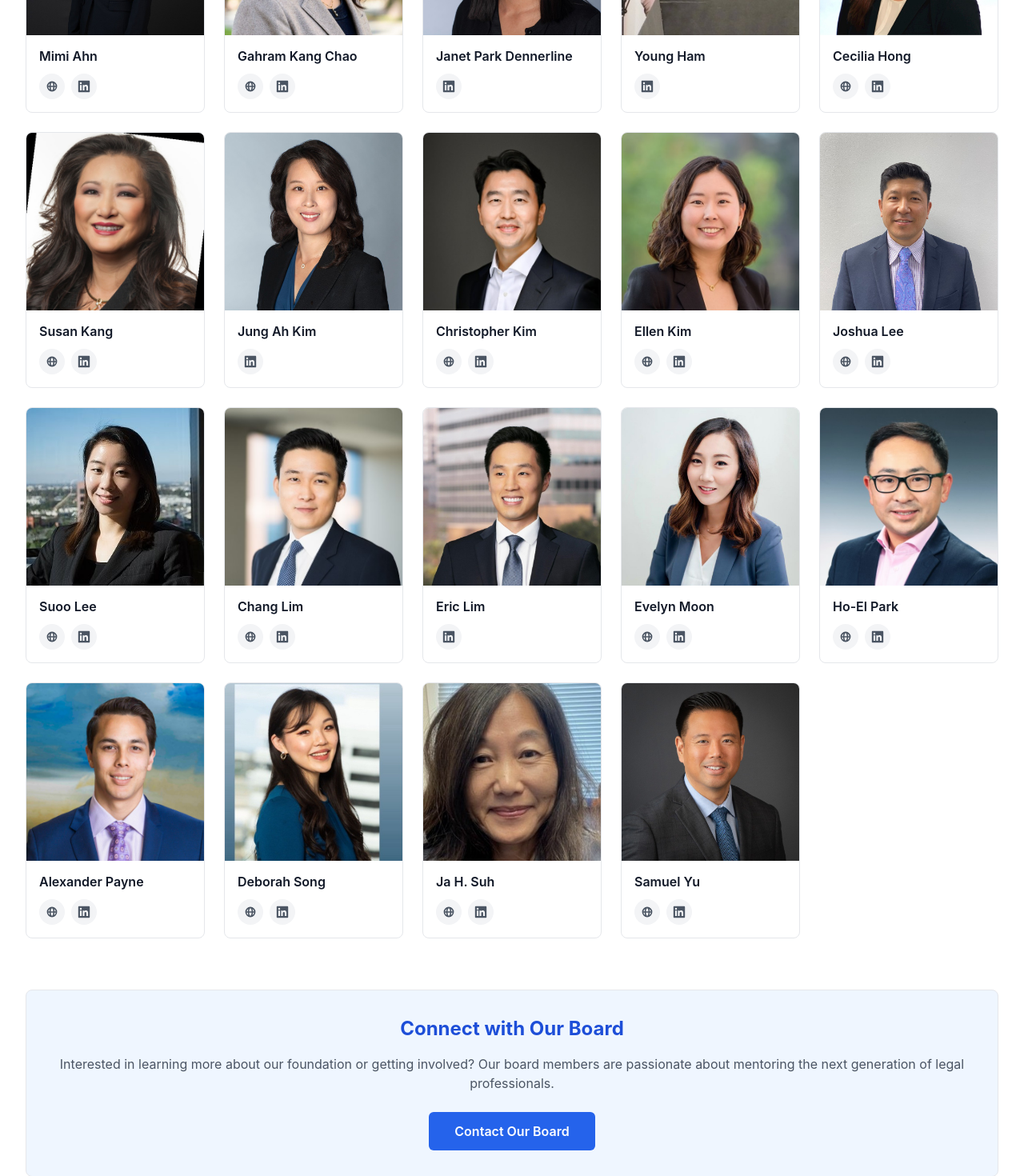
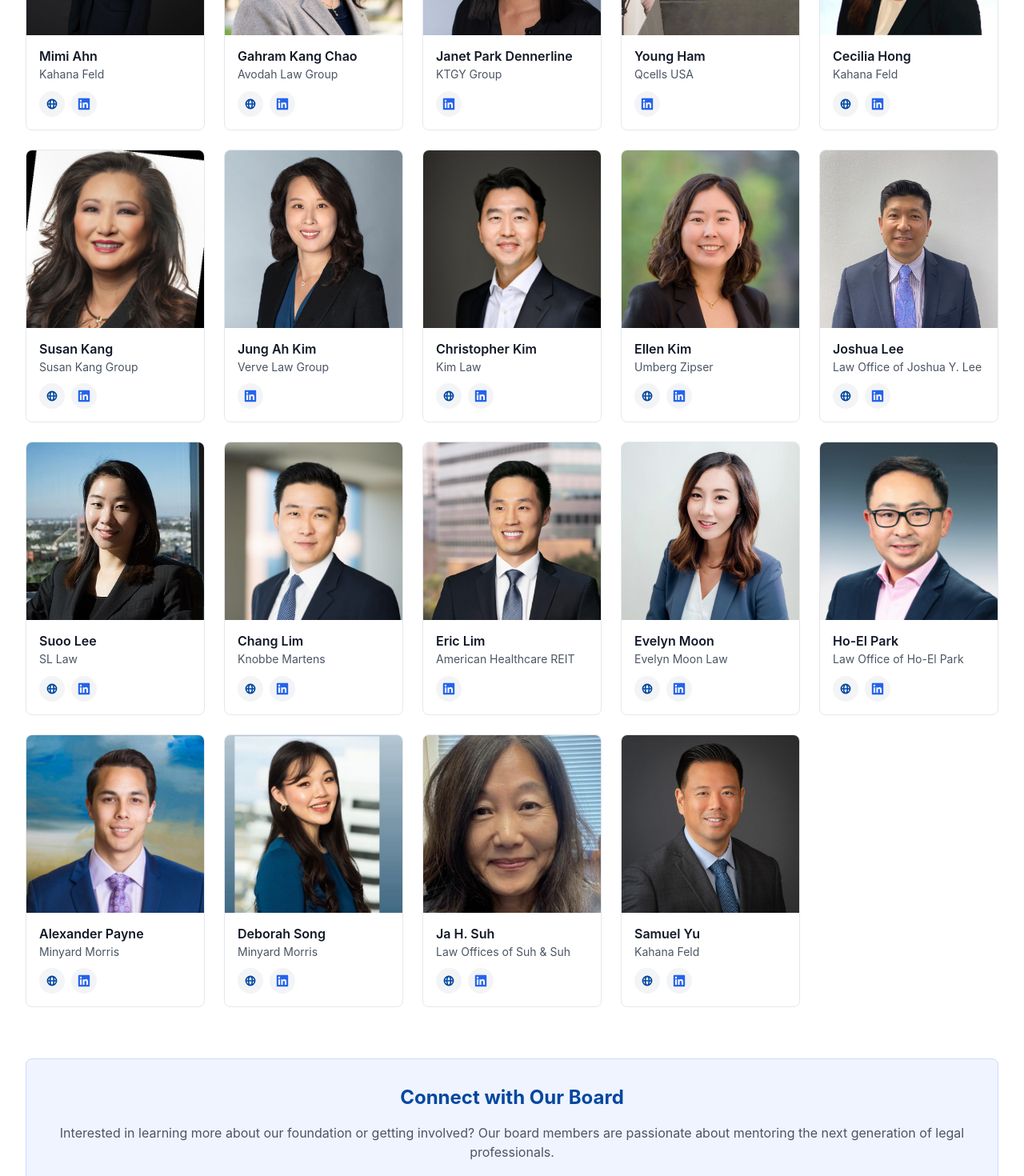
Before and after one commit to quadra2003/ockabaf, a Next.js app: page /board in a window 1280 px wide. Shown: the part 420-1890 px from the top of the page at 80% size. Built offline with nearby package versions, Linux system fonts and the light colour scheme.

Commit message:
Update board.js

```diff
--- a/pages/board.js
+++ b/pages/board.js
@@ -2,25 +2,25 @@ import Layout from '../components/Layout'
 
 export default function Board() {
   const boardMembers = [
-    { name: "Mimi Ahn", photo: "Mimi.jpg", website: "https://kahanafeld.com/team-member/mimi-ahn-esq/", linkedin: "https://www.linkedin.com/in/mimi-ahn-81480389/" },
-    { name: "Gahram Kang Chao", photo: "Gahram.jpg", website: "https://avodahlawgroup.com/about-us/gahram-kang-chao/", linkedin: "https://www.linkedin.com/in/gahram-kang-chao-1040001/" },
-    { name: "Janet Park Dennerline", photo: "Janet.jpg", website: "", linkedin: "https://www.linkedin.com/in/jdennerline/" },
-    { name: "Young Ham", photo: "Young.jpg", website: "", linkedin: "https://www.linkedin.com/in/jdyoungham/" },
-    { name: "Cecilia Hong", photo: "Cecilia.jpg", website: "https://kahanafeld.com/team-member/cecilia-hong-esq/", linkedin: "https://www.linkedin.com/in/cecilia-hong-bb614830/" },
-    { name: "Susan Kang", photo: "Susan.jpg", website: "https://susankanggroup.com/", linkedin: "https://www.linkedin.com/in/susan-heesoo-%ED%9D%AC%EC%88%98-kang-%EA%B0%95-89829950/" },
-    { name: "Jung Ah Kim", photo: "JungAh.jpg", website: "", linkedin: "https://www.linkedin.com/in/jung-ah-kim-03044b218/" },
-    { name: "Christopher Kim", photo: "Chris.jpg", website: "https://www.kimlawapc.com/about-christopher-kim/", linkedin: "https://www.linkedin.com/in/christopher-t-kim/" },
-    { name: "Ellen Kim", photo: "Ellen.jpg", website: "https://www.umbergzipser.com/profiles/ellen-kim/", linkedin: "https://www.linkedin.com/in/ellen-kim-1ab58859/" },
-    { name: "Joshua Lee", photo: "Joshua.jpg", website: "https://lawandevidence.com/", linkedin: "https://www.linkedin.com/in/joshuaylee/" },
-    { name: "Suoo Lee", photo: "Suoo.jpg", website: "https://sllawpc.com/suoo-lee/", linkedin: "https://www.linkedin.com/in/suoo-lee-9a1636139/" },
-    { name: "Chang Lim", photo: "Chang.jpg", website: "https://www.knobbe.com/professionals/chang-lim/", linkedin: "https://www.linkedin.com/in/changsiklim/" },
-    { name: "Eric Lim", photo: "Eric.jpg", website: "", linkedin: "https://www.linkedin.com/in/eric-lim-01/" },
-    { name: "Evelyn Moon", photo: "Evelyn.jpg", website: "https://evelynmoon.com/about/", linkedin: "https://www.linkedin.com/in/attorneyevelyn/" },
-    { name: "Ho-El Park", photo: "HoEl.jpg", website: "https://www.hparklaw.com/attorney-profile", linkedin: "https://www.linkedin.com/in/ho-el-park-a038b13/" },
-    { name: "Alexander Payne", photo: "Alex.jpg", website: "https://www.minyardmorris.com/attorney/alexander-payne/", linkedin: "https://www.linkedin.com/in/alexander-payne-cfls-26b76050/" },
-    { name: "Deborah Song", photo: "Deborah.jpg", website: "https://www.minyardmorris.com/attorney/deborah-j-song/", linkedin: "https://www.linkedin.com/in/deborah-jieun-song-esq-b245521aa/" },
-    { name: "Ja H. Suh", photo: "Ja.jpg", website: "https://suhlaw.com/about-1", linkedin: "https://www.linkedin.com/in/ja-h-suh-3235282/" },
-    { name: "Samuel Yu", photo: "Samuel.jpg", website: "https://kahanafeld.com/team-member/samuel-yu-esq/", linkedin: "https://www.linkedin.com/in/samuel-yu-6277721b/" }
+    { name: "Mimi Ahn", affiliation: "Kahana Feld", photo: "Mimi.jpg", website: "https://kahanafeld.com/team-member/mimi-ahn-esq/", linkedin: "https://www.linkedin.com/in/mimi-ahn-81480389/" },
+    { name: "Gahram Kang Chao", affiliation: "Avodah Law Group", photo: "Gahram.jpg", website: "https://avodahlawgroup.com/about-us/gahram-kang-chao/", linkedin: "https://www.linkedin.com/in/gahram-kang-chao-1040001/" },
+    { name: "Janet Park Dennerline", affiliation: "KTGY Group", photo: "Janet.jpg", website: "", linkedin: "https://www.linkedin.com/in/jdennerline/" },
+    { name: "Young Ham", affiliation: "Qcells USA", photo: "Young.jpg", website: "", linkedin: "https://www.linkedin.com/in/jdyoungham/" },
+    { name: "Cecilia Hong", affiliation: "Kahana Feld", photo: "Cecilia.jpg", website: "https://kahanafeld.com/team-member/cecilia-hong-esq/", linkedin: "https://www.linkedin.com/in/cecilia-hong-bb614830/" },
+    { name: "Susan Kang", affiliation: "Susan Kang Group", photo: "Susan.jpg", website: "https://susankanggroup.com/", linkedin: "https://www.linkedin.com/in/susan-heesoo-%ED%9D%AC%EC%88%98-kang-%EA%B0%95-89829950/" },
+    { name: "Jung Ah Kim", affiliation: "Verve Law Group", photo: "JungAh.jpg", website: "", linkedin: "https://www.linkedin.com/in/jung-ah-kim-03044b218/" },
+    { name: "Christopher Kim", affiliation: "Kim Law", photo: "Chris.jpg", website: "https://www.kimlawapc.com/about-christopher-kim/", linkedin: "https://www.linkedin.com/in/christopher-t-kim/" },
+    { name: "Ellen Kim", affiliation: "Umberg Zipser", photo: "Ellen.jpg", website: "https://www.umbergzipser.com/profiles/ellen-kim/", linkedin: "https://www.linkedin.com/in/ellen-kim-1ab58859/" },
+    { name: "Joshua Lee", affiliation: "Law Office of Joshua Y. Lee", photo: "Joshua.jpg", website: "https://lawandevidence.com/", linkedin: "https://www.linkedin.com/in/joshuaylee/" },
+    { name: "Suoo Lee", affiliation: "SL Law", photo: "Suoo.jpg", website: "https://sllawpc.com/suoo-lee/", linkedin: "https://www.linkedin.com/in/suoo-lee-9a1636139/" },
+    { name: "Chang Lim", affiliation: "Knobbe Martens", photo: "Chang.jpg", website: "https://www.knobbe.com/professionals/chang-lim/", linkedin: "https://www.linkedin.com/in/changsiklim/" },
+    { name: "Eric Lim", affiliation: "American Healthcare REIT", photo: "Eric.jpg", website: "", linkedin: "https://www.linkedin.com/in/eric-lim-01/" },
+    { name: "Evelyn Moon", affiliation: "Evelyn Moon Law", photo: "Evelyn.jpg", website: "https://evelynmoon.com/about/", linkedin: "https://www.linkedin.com/in/attorneyevelyn/" },
+    { name: "Ho-El Park", affiliation: "Law Office of Ho-El Park", photo: "HoEl.jpg", website: "https://www.hparklaw.com/attorney-profile", linkedin: "https://www.linkedin.com/in/ho-el-park-a038b13/" },
+    { name: "Alexander Payne", affiliation: "Minyard Morris", photo: "Alex.jpg", website: "https://www.minyardmorris.com/attorney/alexander-payne/", linkedin: "https://www.linkedin.com/in/alexander-payne-cfls-26b76050/" },
+    { name: "Deborah Song", affiliation: "Minyard Morris", photo: "Deborah.jpg", website: "https://www.minyardmorris.com/attorney/deborah-j-song/", linkedin: "https://www.linkedin.com/in/deborah-jieun-song-esq-b245521aa/" },
+    { name: "Ja H. Suh", affiliation: "Law Offices of Suh & Suh", photo: "Ja.jpg", website: "https://suhlaw.com/about-1", linkedin: "https://www.linkedin.com/in/ja-h-suh-3235282/" },
+    { name: "Samuel Yu", affiliation: "Kahana Feld", photo: "Samuel.jpg", website: "https://kahanafeld.com/team-member/samuel-yu-esq/", linkedin: "https://www.linkedin.com/in/samuel-yu-6277721b/" }
   ]
 
   return (
@@ -53,9 +53,12 @@ export default function Board() {
 
               {/* Member Info */}
               <div className="p-4">
-                <h3 className="text-base font-semibold text-gray-900 mb-3 leading-tight">
+                <h3 className="text-base font-semibold text-gray-900 mb-1 leading-tight">
                   {member.name}
                 </h3>
+                <p className="text-sm text-gray-600 mb-3 leading-tight">
+                  {member.affiliation}
+                </p>
 
                 {/* Social Links */}
                 {(member.website || member.linkedin) && (
@@ -65,10 +68,11 @@ export default function Board() {
                         href={member.website}
                         target="_blank"
                         rel="noopener noreferrer"
-                        className="inline-flex items-center justify-center w-8 h-8 bg-gray-100 hover:bg-primary-100 rounded-full transition-colors"
+                        className="inline-flex items-center justify-center w-8 h-8 bg-gray-100 hover:bg-blue-100 rounded-full transition-colors"
                         title="Website"
+                        style={{ '--hover-bg': '#e6f3ff' }}
                       >
-                        <svg className="w-4 h-4 text-gray-600 hover:text-primary-600" fill="currentColor" viewBox="0 0 20 20">
+                        <svg className="w-4 h-4 text-gray-600" fill="currentColor" viewBox="0 0 20 20" style={{ color: '#0047A0' }}>
                           <path fillRule="evenodd" d="M4.083 9h1.946c.089-1.546.383-2.97.837-4.118A6.004 6.004 0 004.083 9zM10 2a8 8 0 100 16 8 8 0 000-16zm0 2c-.076 0-.232.032-.465.262-.238.234-.497.623-.737 1.182-.389.907-.673 2.142-.766 3.556h3.936c-.093-1.414-.377-2.649-.766-3.556-.24-.56-.5-.948-.737-1.182C10.232 4.032 10.076 4 10 4zm3.971 5c-.089-1.546-.383-2.97-.837-4.118A6.004 6.004 0 0115.917 9h-1.946zm-2.003 2H8.032c.093 1.414.377 2.649.766 3.556.24.56.5.948.737 1.182.233.23.389.262.465.262.076 0 .232-.032.465-.262.238-.234.498-.623.737-1.182.389-.907.673-2.142.766-3.556zm1.166 4.118c.454-1.147.748-2.572.837-4.118h1.946a6.004 6.004 0 01-2.783 4.118zm-6.268 0C6.412 13.97 6.118 12.546 6.03 11H4.083a6.004 6.004 0 002.783 4.118z" clipRule="evenodd" />
                         </svg>
                       </a>
@@ -82,7 +86,7 @@ export default function Board() {
                         className="inline-flex items-center justify-center w-8 h-8 bg-gray-100 hover:bg-blue-100 rounded-full transition-colors"
                         title="LinkedIn"
                       >
-                        <svg className="w-4 h-4 text-gray-600 hover:text-blue-600" fill="currentColor" viewBox="0 0 20 20">
+                        <svg className="w-4 h-4 text-blue-600" fill="currentColor" viewBox="0 0 20 20">
                           <path fillRule="evenodd" d="M16.338 16.338H13.67V12.16c0-.995-.017-2.277-1.387-2.277-1.39 0-1.601 1.086-1.601 2.207v4.248H8.014v-8.59h2.559v1.174h.037c.356-.675 1.227-1.387 2.526-1.387 2.703 0 3.203 1.778 3.203 4.092v4.711zM5.005 6.575a1.548 1.548 0 11-.003-3.096 1.548 1.548 0 01.003 3.096zm-1.337 9.763H6.34v-8.59H3.667v8.59zM17.668 1H2.328C1.595 1 1 1.581 1 2.298v15.403C1 18.418 1.595 19 2.328 19h15.34c.734 0 1.332-.582 1.332-1.299V2.298C19 1.581 18.402 1 17.668 1z" clipRule="evenodd" />
                         </svg>
                       </a>
@@ -96,8 +100,8 @@ export default function Board() {
 
         {/* Contact Section */}
         <div className="mt-16 text-center">
-          <div className="bg-primary-50 border border-primary-200 rounded-lg p-8">
-            <h2 className="text-2xl font-bold text-primary-700 mb-4">
+          <div className="border border-gray-200 rounded-lg p-8" style={{ backgroundColor: '#f0f4ff', borderColor: '#ccd9ff' }}>
+            <h2 className="text-2xl font-bold mb-4" style={{ color: '#0047A0' }}>
               Connect with Our Board
             </h2>
             <p className="text-gray-600 mb-6">
@@ -105,7 +109,10 @@ export default function Board() {
             </p>
             <a
               href="mailto:info@ockabaf.org?subject=Board Inquiry"
-              className="bg-primary-600 text-white px-8 py-3 rounded-md font-semibold hover:bg-primary-700 transition-colors inline-block"
+              className="text-white px-8 py-3 rounded-md font-semibold transition-colors inline-block"
+              style={{ backgroundColor: '#0047A0' }}
+              onMouseOver={(e) => e.target.style.backgroundColor = '#003d8b'}
+              onMouseOut={(e) => e.target.style.backgroundColor = '#0047A0'}
             >
               Contact Our Board
             </a>
```
